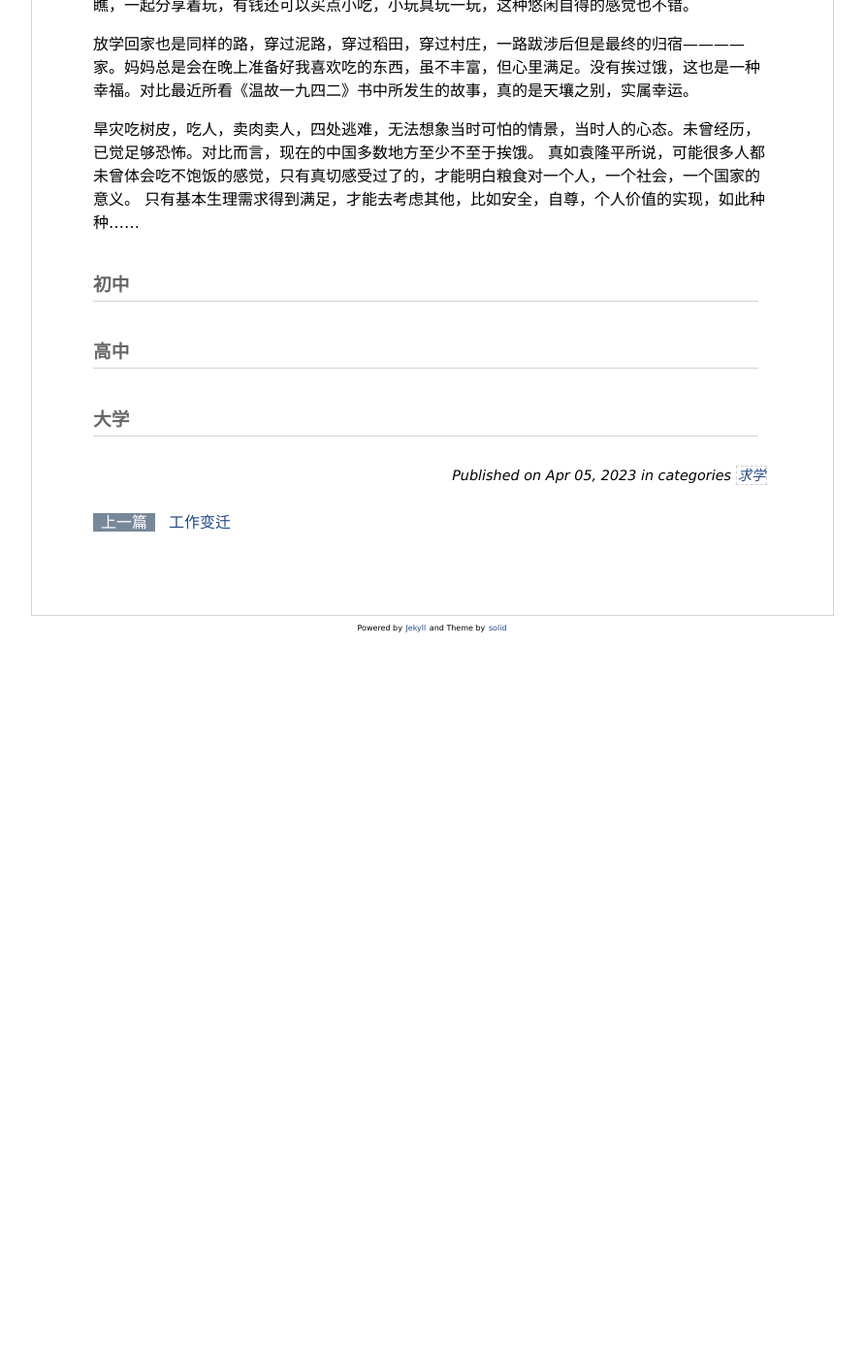
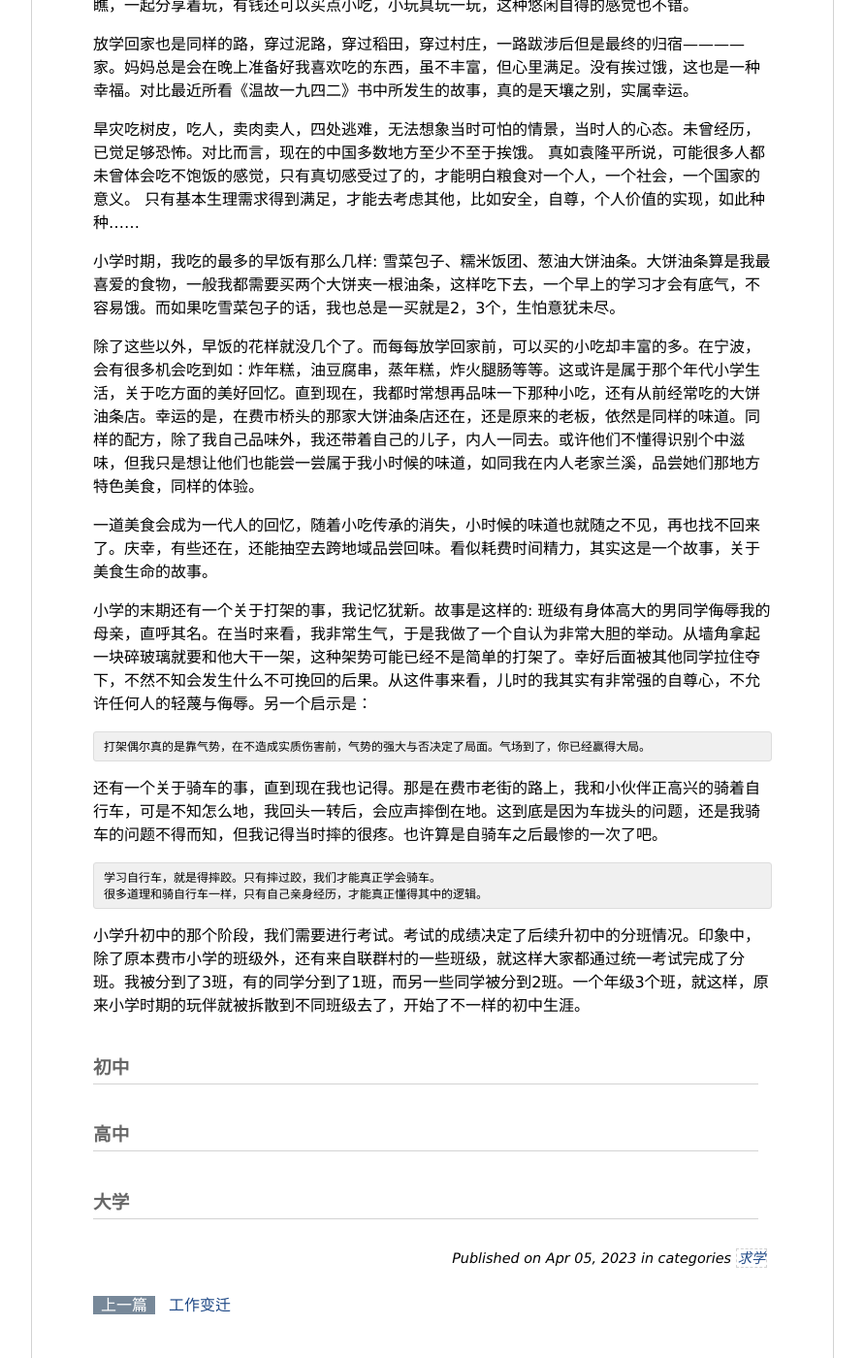
Before and after one commit to qingtian/biography, a Jekyll site: the page built from _posts/2023-04-05-the-road-to-learning.md, in a window 1280 px wide and 1400 px high, scrolled down 2377 px. Shown: the whole window at 97% size, without its empty margins (194-1085 px from the left). Built offline with Jekyll 4.4.1, drawn with Linux system fonts in a browser that asks for light colours; comment, search, counter and statistics services are not loaded; before the commit the page ends 3037 px from its top, so only the background shows below that.

Commit message:
《小学关于早饭，小吃，打架，分班》

````diff
--- a/_posts/2023-04-05-the-road-to-learning.md
+++ b/_posts/2023-04-05-the-road-to-learning.md
@@ -74,7 +74,26 @@ valine-path: '/2023/04/05/the-road-to-learning/'
 真如袁隆平所说，可能很多人都未曾体会吃不饱饭的感觉，只有真切感受过了的，才能明白粮食对一个人，一个社会，一个国家的意义。
 只有基本生理需求得到满足，才能去考虑其他，比如安全，自尊，个人价值的实现，如此种种......
 
+小学时期，我吃的最多的早饭有那么几样: 雪菜包子、糯米饭团、葱油大饼油条。大饼油条算是我最喜爱的食物，一般我都需要买两个大饼夹一根油条，这样吃下去，一个早上的学习才会有底气，不容易饿。而如果吃雪菜包子的话，我也总是一买就是2，3个，生怕意犹未尽。
 
+除了这些以外，早饭的花样就没几个了。而每每放学回家前，可以买的小吃却丰富的多。在宁波，会有很多机会吃到如：炸年糕，油豆腐串，蒸年糕，炸火腿肠等等。这或许是属于那个年代小学生活，关于吃方面的美好回忆。直到现在，我都时常想再品味一下那种小吃，还有从前经常吃的大饼油条店。幸运的是，在费市桥头的那家大饼油条店还在，还是原来的老板，依然是同样的味道。同样的配方，除了我自己品味外，我还带着自己的儿子，内人一同去。或许他们不懂得识别个中滋味，但我只是想让他们也能尝一尝属于我小时候的味道，如同我在内人老家兰溪，品尝她们那地方特色美食，同样的体验。
+
+一道美食会成为一代人的回忆，随着小吃传承的消失，小时候的味道也就随之不见，再也找不回来了。庆幸，有些还在，还能抽空去跨地域品尝回味。看似耗费时间精力，其实这是一个故事，关于美食生命的故事。
+
+小学的末期还有一个关于打架的事，我记忆犹新。故事是这样的: 班级有身体高大的男同学侮辱我的母亲，直呼其名。在当时来看，我非常生气，于是我做了一个自认为非常大胆的举动。从墙角拿起一块碎玻璃就要和他大干一架，这种架势可能已经不是简单的打架了。幸好后面被其他同学拉住夺下，不然不知会发生什么不可挽回的后果。从这件事来看，儿时的我其实有非常强的自尊心，不允许任何人的轻蔑与侮辱。另一个启示是：
+
+```
+打架偶尔真的是靠气势，在不造成实质伤害前，气势的强大与否决定了局面。气场到了，你已经赢得大局。
+```
+
+还有一个关于骑车的事，直到现在我也记得。那是在费市老街的路上，我和小伙伴正高兴的骑着自行车，可是不知怎么地，我回头一转后，会应声摔倒在地。这到底是因为车拢头的问题，还是我骑车的问题不得而知，但我记得当时摔的很疼。也许算是自骑车之后最惨的一次了吧。
+
+```
+学习自行车，就是得摔跤。只有摔过跤，我们才能真正学会骑车。
+很多道理和骑自行车一样，只有自己亲身经历，才能真正懂得其中的逻辑。
+```
+
+小学升初中的那个阶段，我们需要进行考试。考试的成绩决定了后续升初中的分班情况。印象中，除了原本费市小学的班级外，还有来自联群村的一些班级，就这样大家都通过统一考试完成了分班。我被分到了3班，有的同学分到了1班，而另一些同学被分到2班。一个年级3个班，就这样，原来小学时期的玩伴就被拆散到不同班级去了，开始了不一样的初中生涯。
 
 ### 初中
 
````
